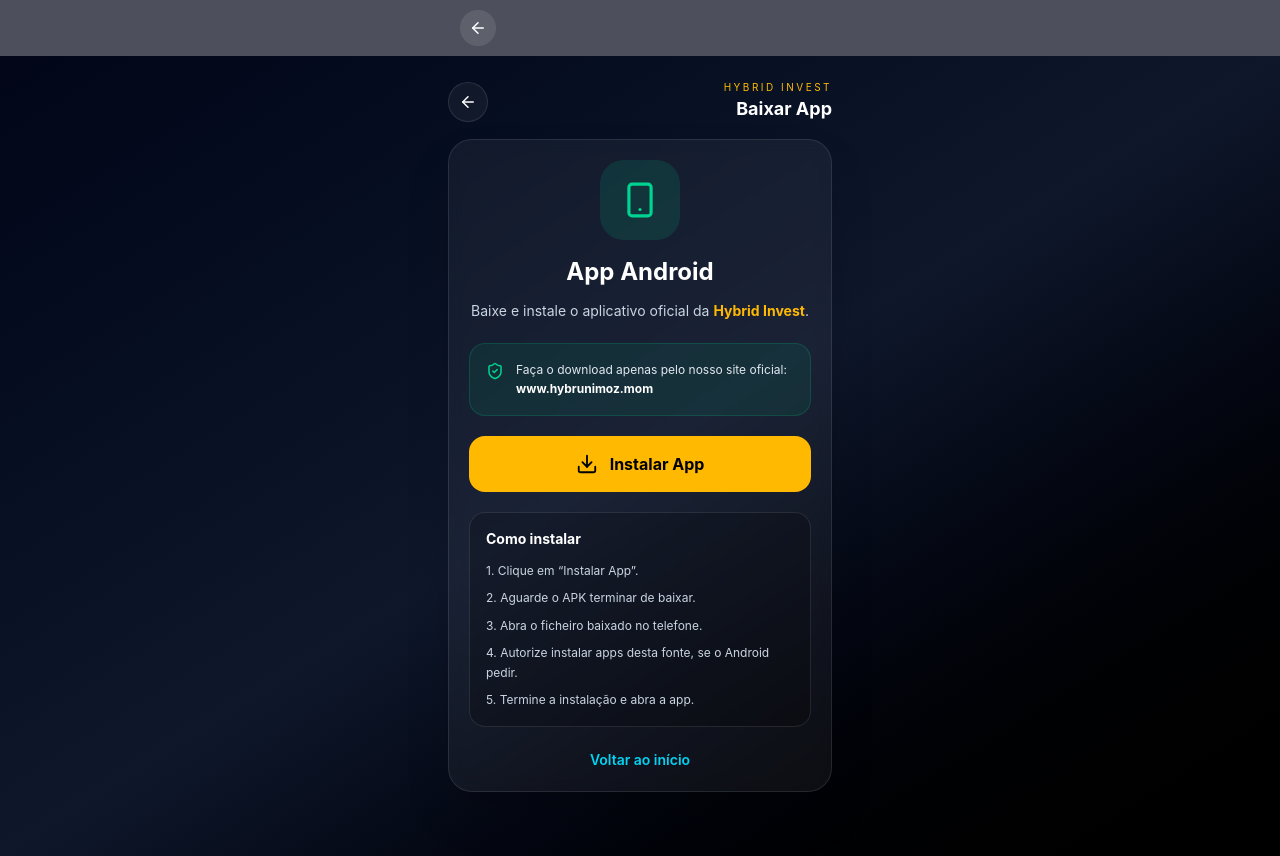
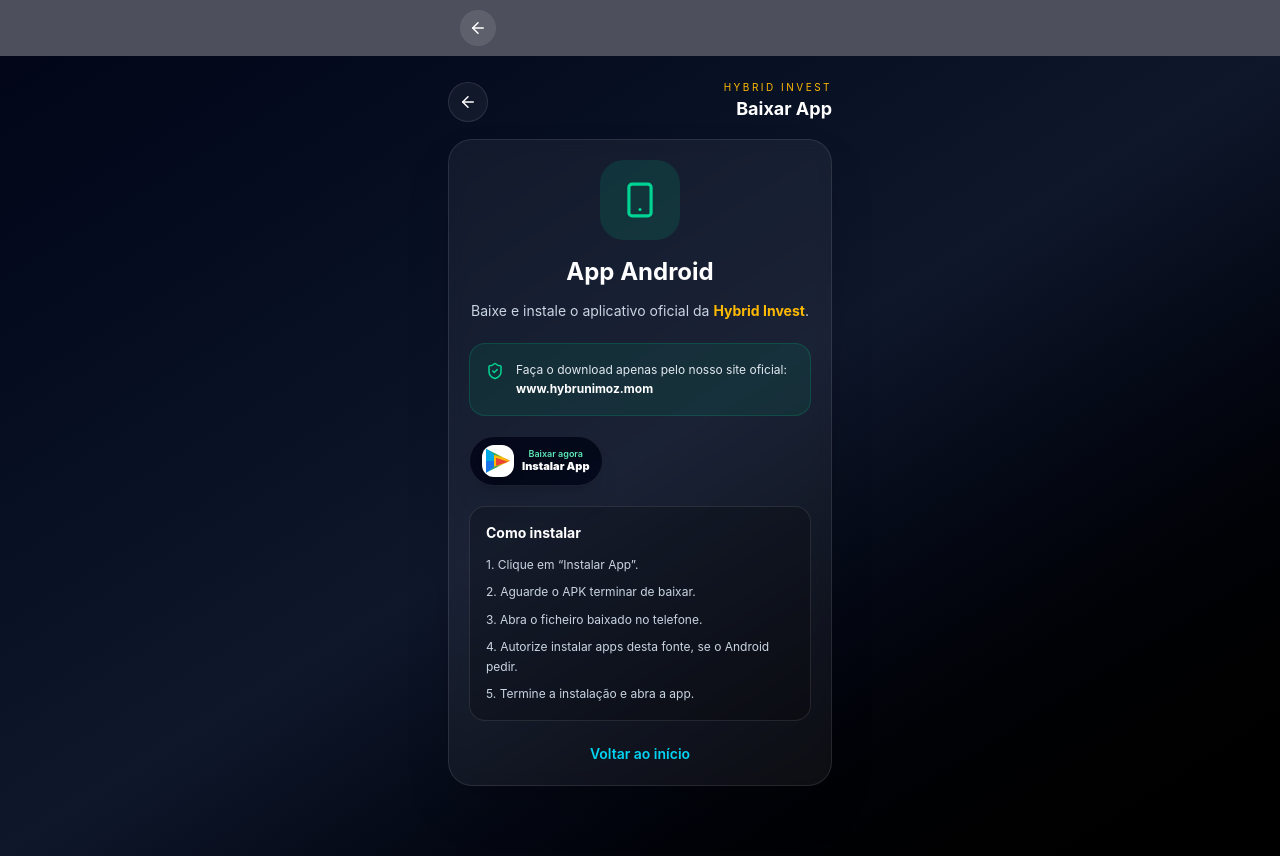
Before and after one commit to DESIGNER1220/hybrid-invest-app, a Next.js app: page /baixar-app in a window 1280 px wide. Built offline with nearby package versions, Linux system fonts and the light colour scheme.

Commit message:
Atualiza botão instalar app com estilo Google Play

```diff
--- a/app/components/DownloadAppButton.tsx
+++ b/app/components/DownloadAppButton.tsx
@@ -1,24 +1,145 @@
 "use client";
 
-import { Download } from "lucide-react";
+import { useEffect, useState } from "react";
+
+type BeforeInstallPromptEvent = Event & {
+  prompt: () => Promise<void>;
+  userChoice: Promise<{
+    outcome: "accepted" | "dismissed";
+    platform: string;
+  }>;
+};
 
 type DownloadAppButtonProps = {
   className?: string;
-  label?: string;
 };
+
+function isStandaloneMode() {
+  if (typeof window === "undefined") return false;
+
+  const navigatorWithStandalone = window.navigator as Navigator & {
+    standalone?: boolean;
+  };
+
+  return (
+    window.matchMedia("(display-mode: standalone)").matches ||
+    navigatorWithStandalone.standalone === true
+  );
+}
 
 export default function DownloadAppButton({
   className = "",
-  label = "Instalar App",
 }: DownloadAppButtonProps) {
+  const [deferredPrompt, setDeferredPrompt] =
+    useState<BeforeInstallPromptEvent | null>(null);
+  const [installed, setInstalled] = useState(false);
+
+  useEffect(() => {
+    setInstalled(isStandaloneMode());
+
+    function handleBeforeInstallPrompt(event: Event) {
+      event.preventDefault();
+      setDeferredPrompt(event as BeforeInstallPromptEvent);
+    }
+
+    function handleAppInstalled() {
+      setInstalled(true);
+      setDeferredPrompt(null);
+    }
+
+    window.addEventListener("beforeinstallprompt", handleBeforeInstallPrompt);
+    window.addEventListener("appinstalled", handleAppInstalled);
+
+    return () => {
+      window.removeEventListener(
+        "beforeinstallprompt",
+        handleBeforeInstallPrompt
+      );
+      window.removeEventListener("appinstalled", handleAppInstalled);
+    };
+  }, []);
+
+  async function handleInstallApp() {
+    if (!deferredPrompt) {
+      alert(
+        "Para instalar o app, abra o menu do navegador e escolha a opção 'Adicionar à tela inicial'."
+      );
+      return;
+    }
+
+    await deferredPrompt.prompt();
+
+    const choiceResult = await deferredPrompt.userChoice;
+
+    if (choiceResult.outcome === "accepted") {
+      setInstalled(true);
+    }
+
+    setDeferredPrompt(null);
+  }
+
+  if (installed) {
+    return null;
+  }
+
   return (
-    <a
-      href="/app/hybrid-invest.apk"
-      download="Hybrid-Invest.apk"
-      className={`flex w-full items-center justify-center gap-3 rounded-2xl bg-amber-400 px-4 py-4 text-base font-bold text-black transition hover:bg-amber-300 active:scale-[0.99] ${className}`}
+    <button
+      type="button"
+      onClick={handleInstallApp}
+      className={`group inline-flex items-center gap-2 rounded-full border border-white/10 bg-slate-950/90 px-3 py-2 text-[11px] font-extrabold text-white shadow-xl backdrop-blur transition active:scale-95 ${className}`}
     >
-      <Download size={22} />
-      <span>{label}</span>
-    </a>
+      <span className="relative flex h-8 w-8 shrink-0 items-center justify-center rounded-xl bg-white shadow-lg">
+        <span className="relative h-6 w-6 overflow-hidden">
+          {/* Forma triangular estilo Google Play */}
+          <span
+            className="absolute inset-0"
+            style={{
+              clipPath: "polygon(0 0, 100% 50%, 0 100%)",
+              background:
+                "linear-gradient(90deg, #00A8E8 0%, #34A853 40%, #FBBC05 70%, #EA4335 100%)",
+            }}
+          />
+
+          <span
+            className="absolute left-0 top-0 h-3 w-4"
+            style={{
+              clipPath: "polygon(0 0, 100% 100%, 0 100%)",
+              background: "#00A8E8",
+            }}
+          />
+
+          <span
+            className="absolute bottom-0 left-0 h-3 w-4"
+            style={{
+              clipPath: "polygon(0 0, 100% 0, 0 100%)",
+              background: "#1A73E8",
+            }}
+          />
+
+          <span
+            className="absolute right-0 top-[6px] h-3 w-4"
+            style={{
+              clipPath: "polygon(0 0, 100% 50%, 0 100%)",
+              background: "#FBBC05",
+            }}
+          />
+
+          <span
+            className="absolute right-[2px] top-[9px] h-2 w-3"
+            style={{
+              clipPath: "polygon(0 0, 100% 50%, 0 100%)",
+              background: "#EA4335",
+            }}
+          />
+        </span>
+      </span>
+
+      <span className="leading-tight">
+        <span className="block text-[9px] font-semibold text-emerald-300">
+          Baixar agora
+        </span>
+        <span className="block text-[11px] font-black">Instalar App</span>
+      </span>
+    </button>
   );
 }
--- a/app/dashboard/page.tsx
+++ b/app/dashboard/page.tsx
@@ -4,7 +4,7 @@
 import { useEffect, useState } from "react";
 import { onAuthStateChanged } from "firebase/auth";
 import { useRouter } from "next/navigation";
-import { LogOut } from "lucide-react";
+import { LogOut, MapPin } from "lucide-react";
 import { auth } from "../lib/firebase";
 import { getUserProfile, logoutUser } from "../services/authService";
 import BottomNav from "../components/BottomNav";
@@ -30,6 +30,8 @@
   const [showLogoutConfirm, setShowLogoutConfirm] = useState(false);
   const [bannerPaused, setBannerPaused] = useState(false);
   const [showPauseNotice, setShowPauseNotice] = useState(false);
+
+  const companyLocation = "Montepuez, Cabo Delgado — Moçambique";
 
   async function load(uid: string) {
     const profile = await getUserProfile(uid);
@@ -85,6 +87,10 @@
 
   return (
     <main className="min-h-screen bg-gradient-to-br from-slate-950 via-slate-900 to-black px-3 pt-5 pb-24 text-white">
+      <div className="fixed left-4 top-4 z-50">
+        <DownloadAppButton className="shadow-lg" />
+      </div>
+
       <button
         type="button"
         onClick={() => setShowLogoutConfirm(true)}
@@ -93,7 +99,7 @@
         <LogOut size={18} />
       </button>
 
-      <div className="mx-auto max-w-sm space-y-4">
+      <div className="mx-auto max-w-sm space-y-4 pt-12">
         <div
           onClick={handleBannerTap}
           className="relative overflow-hidden rounded-xl border border-amber-500/20 bg-amber-500/10 py-2"
@@ -116,7 +122,20 @@
           )}
         </div>
 
-        <DownloadAppButton className="mb-4" />
+        <div className="flex items-center gap-3 rounded-2xl border border-emerald-500/20 bg-emerald-500/10 p-3 shadow">
+          <div className="flex h-10 w-10 items-center justify-center rounded-full bg-emerald-500/20 text-emerald-300">
+            <MapPin size={20} />
+          </div>
+
+          <div>
+            <p className="text-[10px] font-semibold uppercase tracking-wide text-slate-400">
+              Nossa localização
+            </p>
+            <p className="text-sm font-bold text-emerald-300">
+              {companyLocation}
+            </p>
+          </div>
+        </div>
 
         <div className="rounded-2xl border border-white/10 bg-white/5 p-4 shadow">
           <div className="rounded-xl bg-emerald-500/10 p-3 text-center">
```
